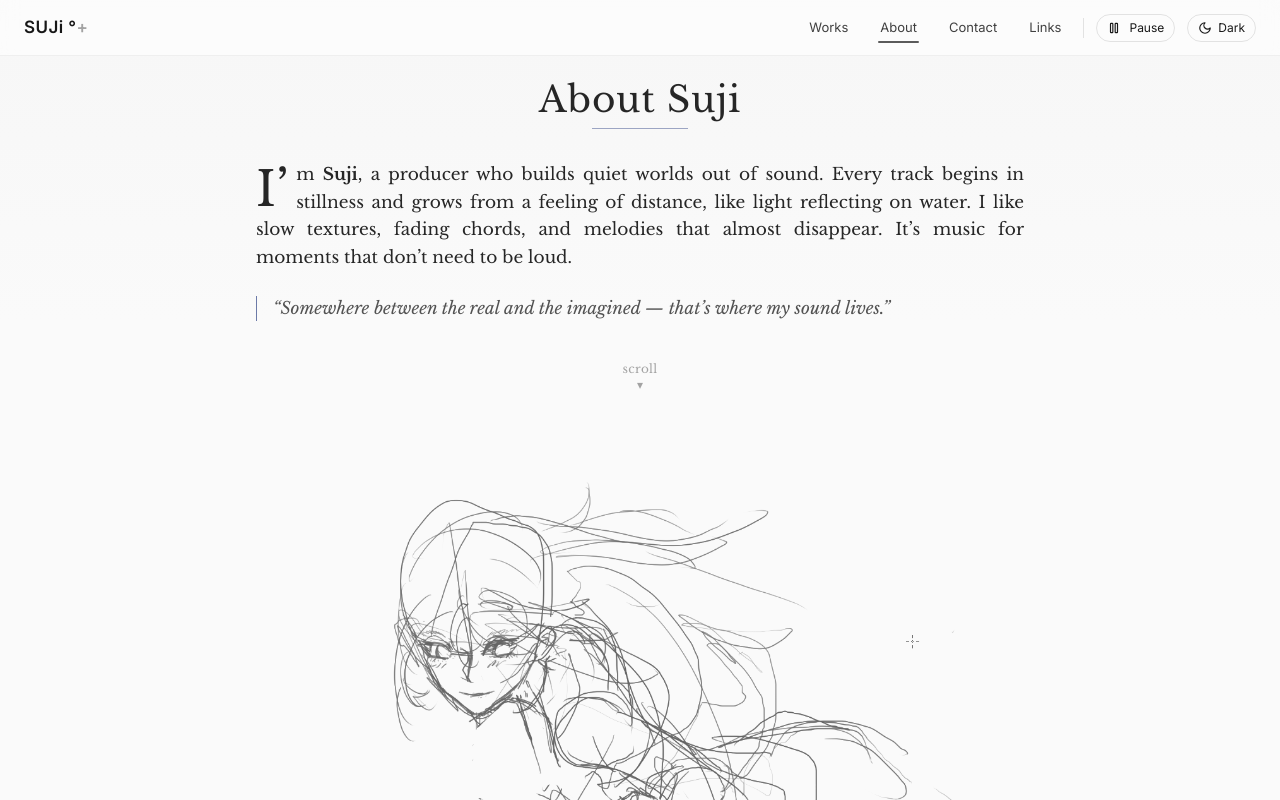
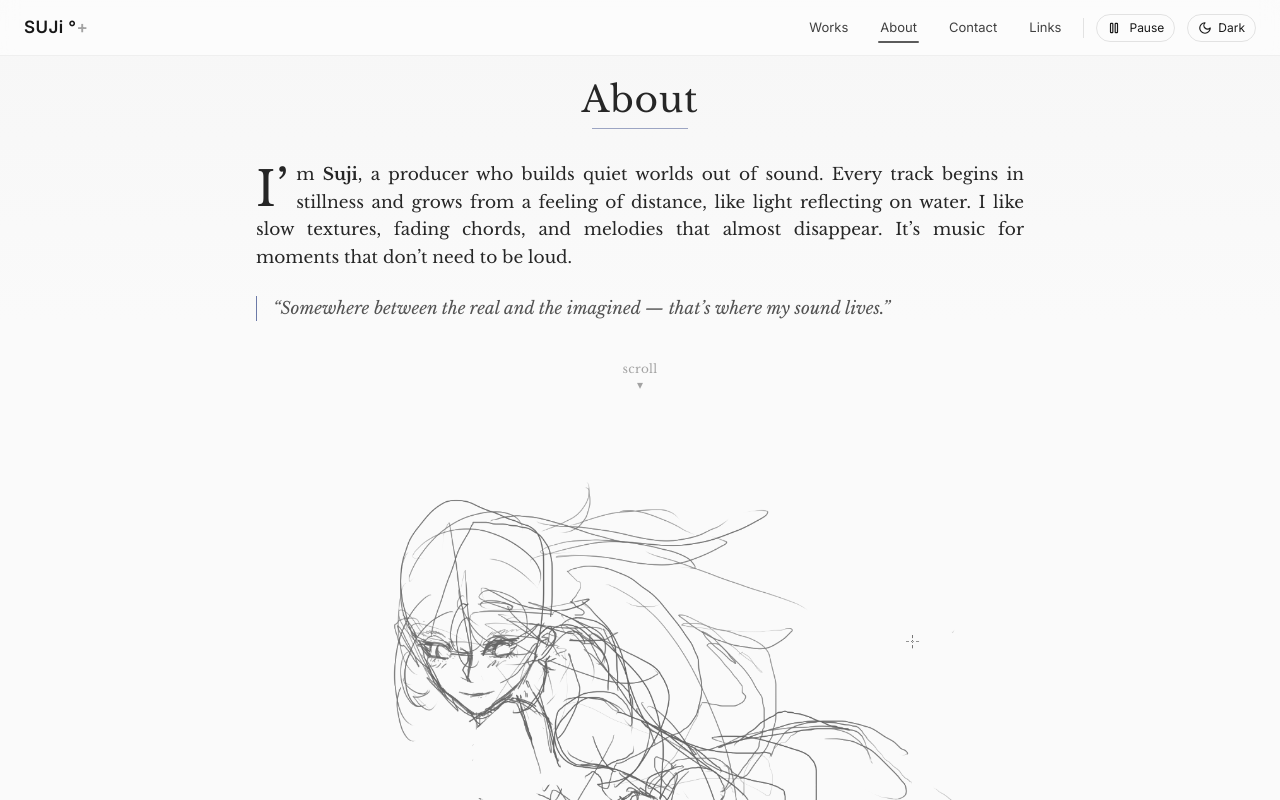
Before and after one commit to d3vthw1sh/SUJI-ATALIER, a React (Vite) app: page /about in a window 1280 px wide. Shown: the top 800 px of the page. Built offline with nearby package versions, Linux system fonts and the light colour scheme.

Commit message:
Update About.jsx

```diff
--- a/src/pages/About.jsx
+++ b/src/pages/About.jsx
@@ -106,7 +106,7 @@ export default function About() {
 
       <section className="relative mx-auto max-w-3xl">
         <h2 className="mb-2 text-center text-3xl sm:text-4xl font-normal tracking-wide">
-          About Suji
+          About
         </h2>
         <div
           className="mx-auto mb-8 h-px w-24"
```
